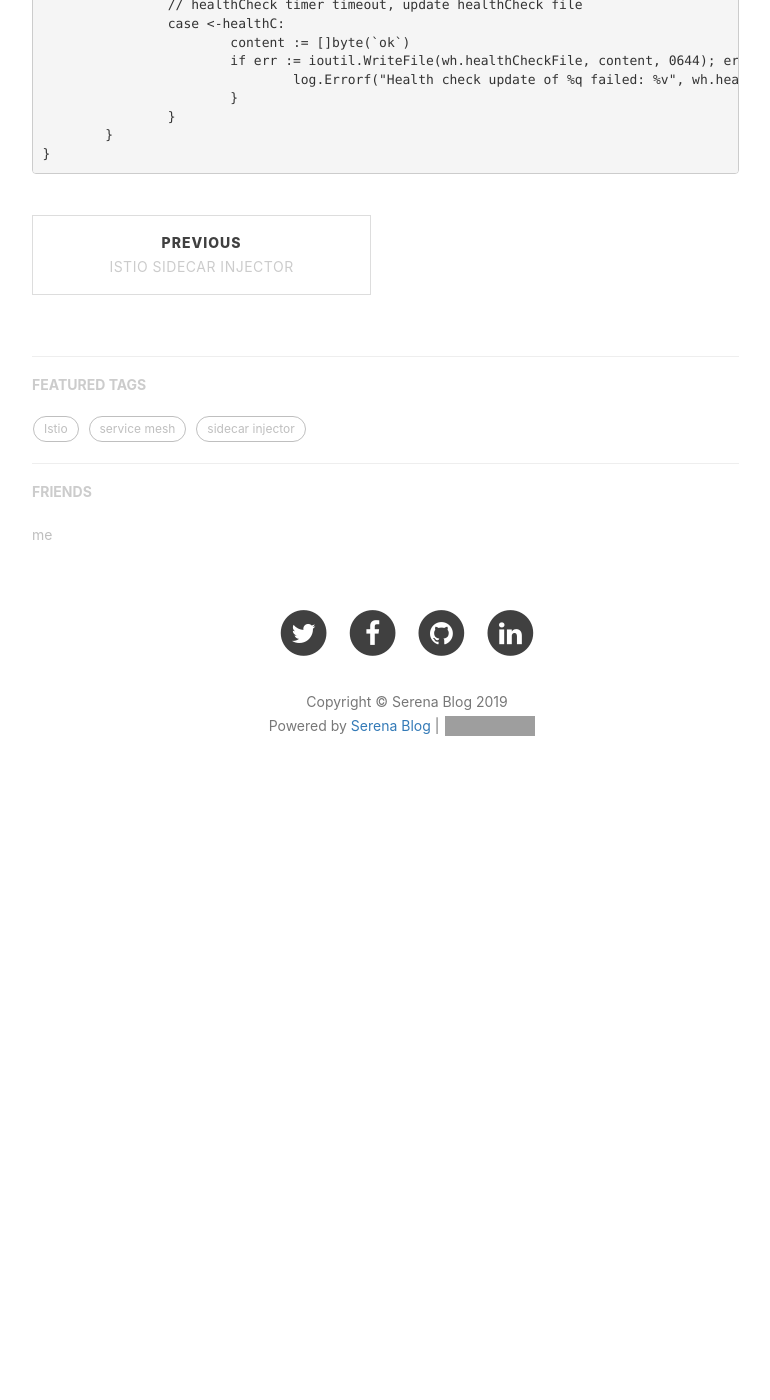
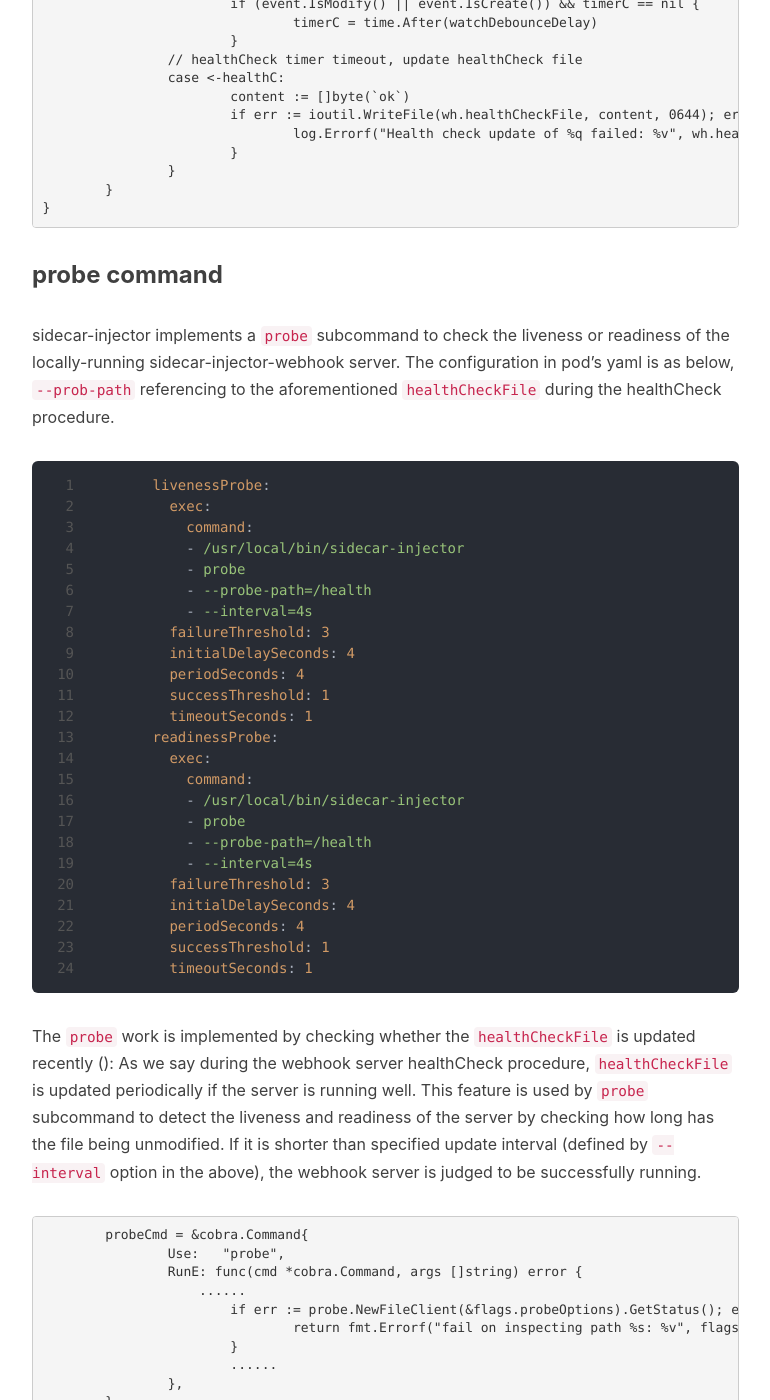
Before and after one commit to SerenaFeng/SerenaFeng.github.io, a Jekyll site: the page built from _posts/2019-04-15-istio-sidecar-injector-webhook.md, in a window 1280 px wide and 1400 px high, scrolled down 7349 px. Shown: the whole window, without its empty margins (233-1003 px from the left). Built offline with Jekyll 4.4.1, drawn with Linux system fonts in a browser that asks for light colours; nearby versions of some CDN libraries; comment, search, counter and statistics services are not loaded; before the commit the page ends 8179 px from its top, so only the background shows below that; some of the changed text lies outside the part shown; grey boxes are pictures that could not be loaded.

Commit message:
add istio-sidecar-injector-webhook

````diff
--- a/_posts/2019-04-15-istio-sidecar-injector-webhook.md
+++ b/_posts/2019-04-15-istio-sidecar-injector-webhook.md
@@ -125,16 +125,18 @@ type Webhook struct {
 }
 ```
 
-- `configFile` is the `injectConfigFile` file
-- `meshFile` is the `meshConfig` file
 - `sidecarConfig` is the content read from file `injectConfigFile`
 - `meshConfig` is the content of file `meshConfig` and with default values applied
+- `healthCheckInterval` frequency defined to update healthCheckFile
+- `healthCheckFile` the file to be updated periodically, based on `healthCheckInterval`
+- `server` is the http server handle the event from route `/inject`
+- `meshFile` is the `meshConfig` file
+- `configFile` is the `injectConfigFile` file
 - `watcher` is a [fsnotify](<https://github.com/howeyc/fsnotify>) watcher, it is a kind of
   notification system based on file system, any change under the watched directory/file will to
   notified to the watcher. Here the watcher is used to monitor the meshFile, configFile, certFile
   and keyFile, by doing so, any change of the configmap `istio`, `istio-sidecar-injector` happens
   will be detected and echoed by sidecar-injector webhook
-- `server` is the http server handle the event from route `/inject`
 
 ### startup the webhook
 
@@ -278,7 +280,7 @@ func patchCertLoop(stopCh <-chan struct{}) error {
 	go func() {
 		for {
 			select {
-			// event from monitoring webhook configuration
+            // event from monitoring webhook configuration
 			case <-shouldPatch:
 				doPatch(client, caCertPem)
             // event from monitoring caCertFile
@@ -317,7 +320,7 @@ func (wh *Webhook) Run(stop <-chan struct{}) {
 		healthC = t.C
 		defer t.Stop()
 	}
-	// define the debounce timer
+    // define the debounce timer
 	var timerC <-chan time.Time
 
 	for {
@@ -341,3 +344,71 @@ func (wh *Webhook) Run(stop <-chan struct{}) {
 	}
 }
 ```
+
+### probe command
+
+sidecar-injector implements a `probe` subcommand to check the liveness or readiness of the
+locally-running sidecar-injector-webhook server. The configuration in pod's yaml is as below,
+`--prob-path` referencing to the aforementioned `healthCheckFile` during the healthCheck procedure.
+
+```yaml
+      livenessProbe:
+        exec:
+          command:
+          - /usr/local/bin/sidecar-injector
+          - probe
+          - --probe-path=/health
+          - --interval=4s
+        failureThreshold: 3
+        initialDelaySeconds: 4
+        periodSeconds: 4
+        successThreshold: 1
+        timeoutSeconds: 1
+      readinessProbe:
+        exec:
+          command:
+          - /usr/local/bin/sidecar-injector
+          - probe
+          - --probe-path=/health
+          - --interval=4s
+        failureThreshold: 3
+        initialDelaySeconds: 4
+        periodSeconds: 4
+        successThreshold: 1
+        timeoutSeconds: 1
+```
+
+The `probe` work is implemented by checking whether the `healthCheckFile` is updated recently ():
+As we say during the webhook server healthCheck procedure, `healthCheckFile` is updated
+periodically if the server is running well. This feature is used by `probe` subcommand to detect the
+liveness and readiness of the server by checking how long has the file being unmodified. If it is
+shorter than specified update interval (defined by `--interval` option in the above), the webhook
+server is judged to be successfully running.
+
+```gotemplate
+	probeCmd = &cobra.Command{
+		Use:   "probe",
+		RunE: func(cmd *cobra.Command, args []string) error {
+		    ......
+			if err := probe.NewFileClient(&flags.probeOptions).GetStatus(); err != nil {
+				return fmt.Errorf("fail on inspecting path %s: %v", flags.probeOptions.Path, err)
+			}
+			......
+		},
+	}
+
+func (fc *fileClient) GetStatus() error {
+	stat, err := fc.statFunc(fc.opt.Path)
+	if err != nil {
+		return err
+	}
+	now := time.Now()
+	// Sometimes filesystem / goroutine scheduling takes time, some buffer should be
+	// allowed for the validity of a file.
+	const jitter = 10 * time.Millisecond
+	if mtime := stat.ModTime(); now.Sub(mtime) > fc.opt.UpdateInterval+jitter {
+		return fmt.Errorf("file %s is too old (last modified time %v, should be within %v)", fc.opt.Path, mtime, fc.opt.UpdateInterval+jitter)
+	}
+	return nil
+}
+```
````
Also changed, not shown: other parts of _posts/2019-04-15-istio-sidecar-injector-webhook.md (+4 -3 lines).
